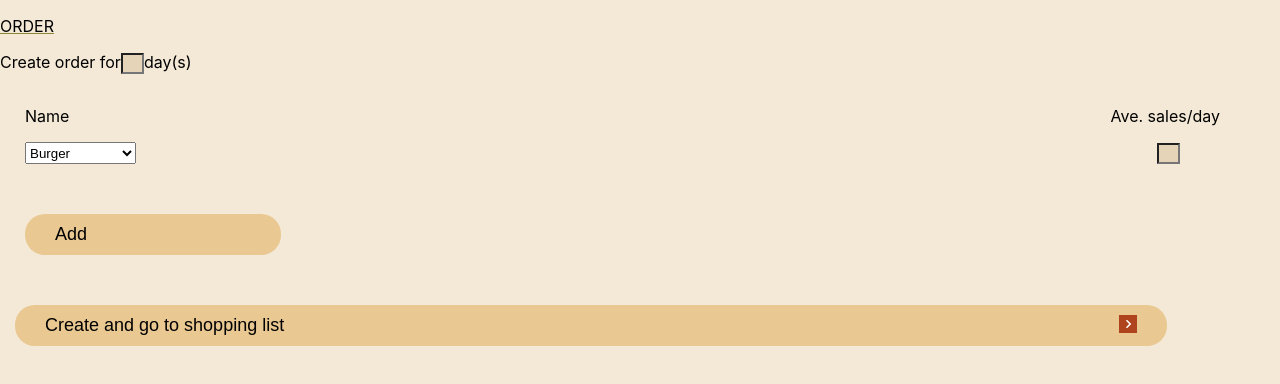
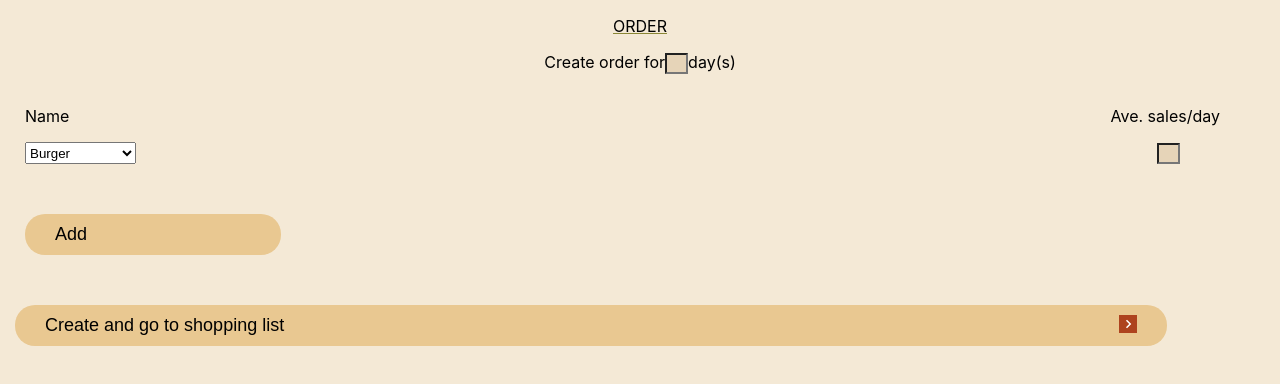
Before and after one commit to Senu14/Order-app, a React (Create React App) app in the folder frontend/: page /CreateOrderPage in a window 1280 px wide. Shown: the top 384 px of the page. Built offline with nearby package versions, Linux system fonts and the light colour scheme.

Commit message:
adding to develop

```diff
--- a/frontend/src/pages/CreateOrderPage/CreateOrderPage.scss
+++ b/frontend/src/pages/CreateOrderPage/CreateOrderPage.scss
@@ -1,5 +1,4 @@
 body {
-    justify-content: center;
 
     background-color: #F4E9D6 ;
 }
@@ -11,6 +10,7 @@ body {
     //borderColor : '#000000'
 }*/
 .line{
+    justify-content: center;
     text-decoration: underline;
     text-decoration-color: #8A8635 ;
 
@@ -81,3 +81,7 @@ p {
     margin-right: 100px;
 
 }
+
+.days {
+    justify-items: center;
+}
```
